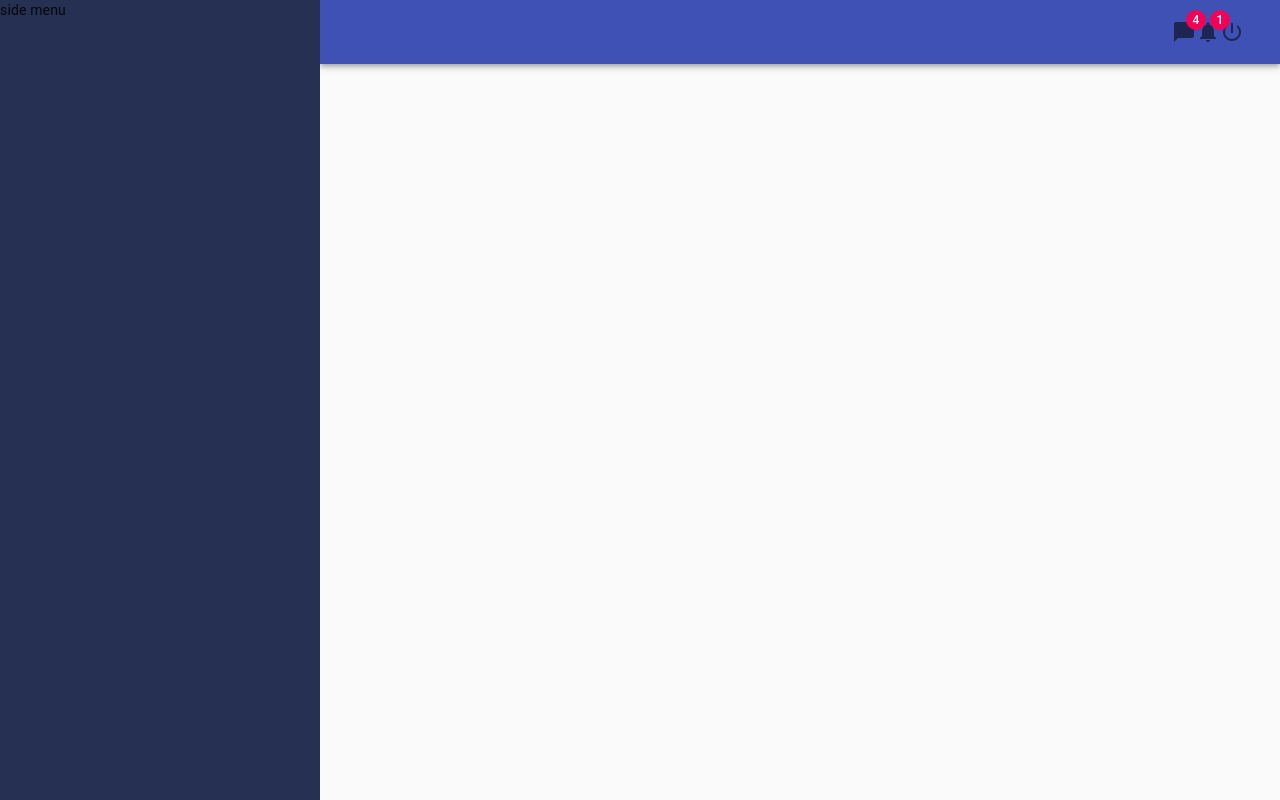
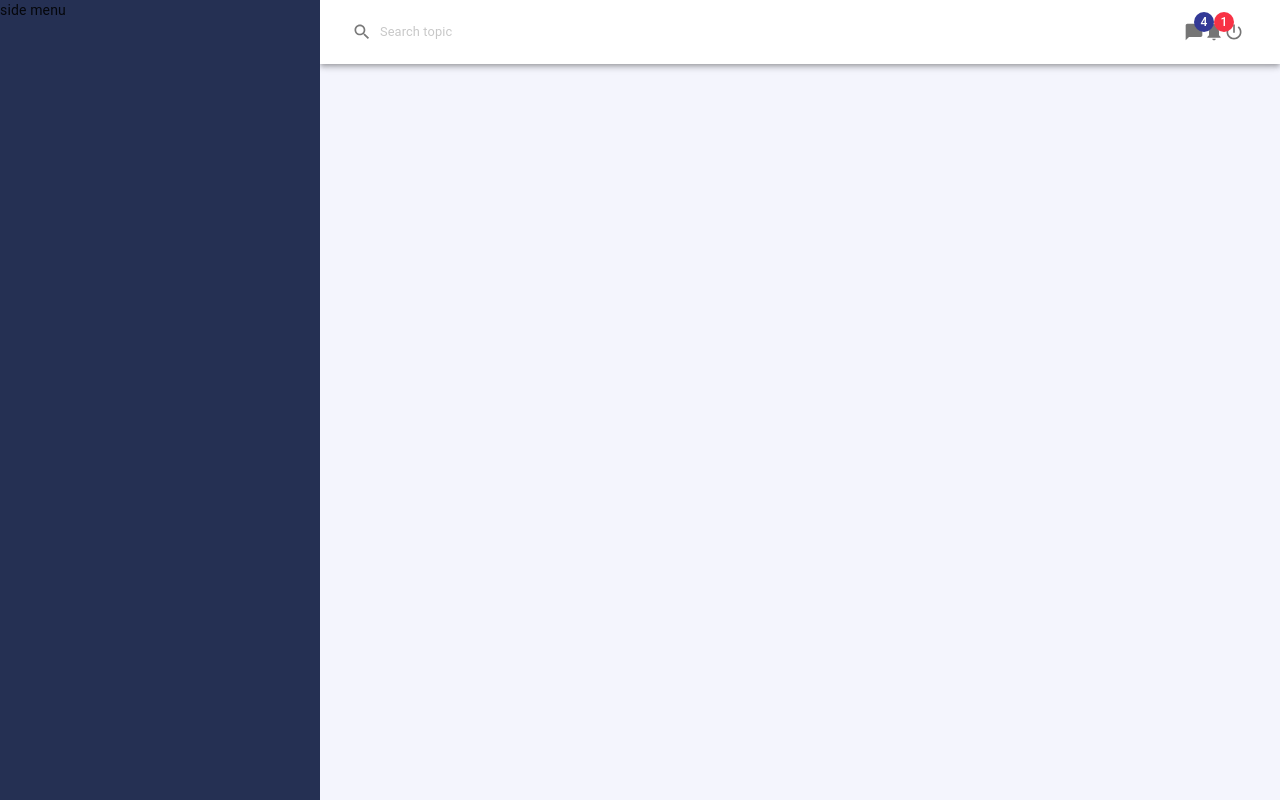
Before and after one commit to marynasmagluyk/material-ui-system, a React (Create React App) app: page / in a window 1280 px wide. Built offline with nearby package versions, Linux system fonts and the light colour scheme.

Commit message:
theme customized

```diff
--- a/src/App/App.js
+++ b/src/App/App.js
@@ -1,9 +1,27 @@
 import React from 'react';
 import './App.css';
+
+import {makeStyles, CssBaseline, createMuiTheme} from '@material-ui/core';
+import { ThemeProvider } from '@material-ui/core/styles';
+
 import SideMenu from "../components/SideMenu";
-import {makeStyles, CssBaseline} from '@material-ui/core';
 import Header from "../components/Header";
 
+const theme = createMuiTheme({
+    palette: {
+        primary: {
+            main: '#333996',
+            light: '#3c44b126',
+        },
+        secondary: {
+            main: '#f83245',
+            light: '#f8324526',
+        },
+        background: {
+            default: '#f4f5fd'
+        }
+    }
+});
 
 const useStyles = makeStyles({
     appMain: {
@@ -18,6 +36,7 @@ function App() {
     const classes = useStyles();
 
     return (
+        <ThemeProvider theme={theme}>
             <div>
                 <SideMenu/>
                 <div className={classes.appMain}>
@@ -25,6 +44,7 @@ function App() {
                 </div>
                 <CssBaseline/>
             </div>
+        </ThemeProvider>
     );
 }
 
--- a/src/components/Header.js
+++ b/src/components/Header.js
@@ -3,28 +3,56 @@ import {AppBar, Toolbar, Grid, InputBase, IconButton, Badge} from '@material-ui/
 import ChatBubbleIcon from '@material-ui/icons/ChatBubble';
 import NotificationsIcon from '@material-ui/icons/Notifications';
 import PowerSettingsNewIcon from '@material-ui/icons/PowerSettingsNew';
+import SearchIcon from '@material-ui/icons/Search';
+import {makeStyles} from '@material-ui/core';
 
 
+const useStyles = makeStyles(theme => ({
+    root: {
+        backgroundColor: '#fff'
+    },
+    searchInput: {
+        opacity: '0.6',
+        padding: `0 ${theme.spacing(1)}px`,
+        fontSize: '0.8rem',
+        '&:hover': {
+            backgroundColor: '#f2f2f2',
+        },
+        '& .MuiSvgIcon-root': {
+            marginRight: theme.spacing(1),
+        },
+    }
+
+}));
+
 const Header = () => {
+
+    const classes = useStyles();
+
     return (
-        <AppBar position="static">
+        <AppBar position="static"
+                className={classes.root}>
             <Toolbar>
-                <Grid container>
+                <Grid container alignItems='center'>
                     <Grid item>
-                        <InputBase/>
+                        <InputBase
+                            className={classes.searchInput}
+                            placeholder='Search topic'
+                            startAdornment={<SearchIcon fontSize='small'/>}/>
                     </Grid>
-                    <Grid item sm></Grid>
+                    <Grid item
+                          sm/>
                     <Grid item>
                         <IconButton>
                             <Badge badgeContent={4}
-                                   color="secondary">
-                                <ChatBubbleIcon/>
+                                   color="primary">
+                                <ChatBubbleIcon fontSize='small'/>
                             </Badge>
                             <Badge badgeContent={1}
                                    color='secondary'>
-                                <NotificationsIcon/>
+                                <NotificationsIcon fontSize='small'/>
                             </Badge>
-                            <PowerSettingsNewIcon/>
+                            <PowerSettingsNewIcon fontSize='small'/>
                         </IconButton>
                     </Grid>
                 </Grid>
```
Lines whose indentation alone changed are shown as unchanged.
